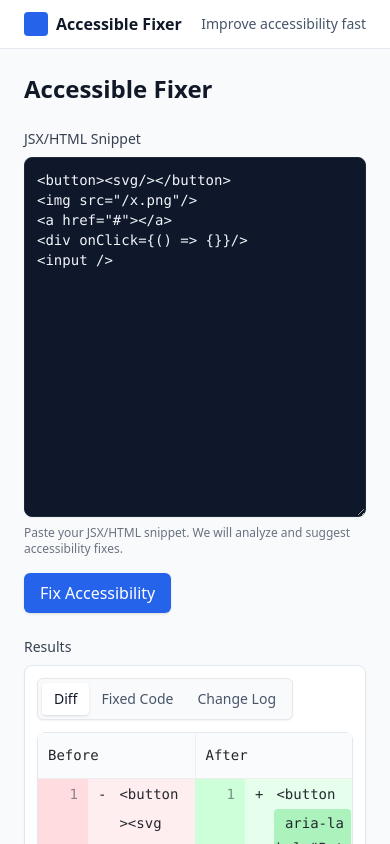
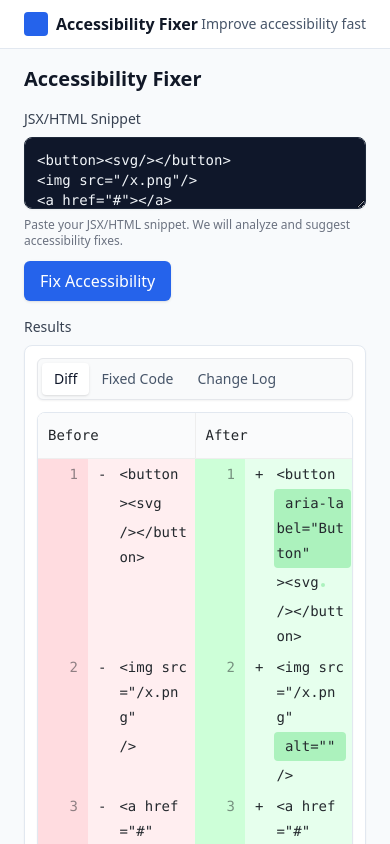
Before and after one commit to shwtnair1/accessibility-fixer, a Next.js app in the folder accessible-fixer/: page / in a window 390 px wide. Both pictures are taken after a click on the button "Fix Accessibility". Shown: the top 844 px of the page. Built offline with nearby package versions, Linux system fonts and the light colour scheme.

Commit message:
Improve UI layout and responsiveness with minor text updates
Co-authored-by: shwt.nair1 <shwt.nair1@gmail.com>

```diff
--- a/accessible-fixer/src/app/layout.tsx
+++ b/accessible-fixer/src/app/layout.tsx
@@ -2,7 +2,7 @@ import type { Metadata } from "next";
 import "./globals.css";
 
 export const metadata: Metadata = {
-	title: "Accessible Fixer",
+	title: "Accessibility Fixer",
 	description: "Fix accessibility in HTML/JSX snippets",
 };
 
@@ -16,7 +16,7 @@ export default function RootLayout({
 					<div className="mx-auto max-w-6xl px-6 py-3 flex items-center justify-between">
 						<div className="flex items-center gap-2">
 							<div className="h-6 w-6 rounded bg-blue-600"></div>
-							<span className="font-semibold">Accessible Fixer</span>
+							<span className="font-semibold">Accessibility Fixer</span>
 						</div>
 						<nav className="text-sm text-slate-600">Improve accessibility fast</nav>
 					</div>
--- a/accessible-fixer/src/app/page.tsx
+++ b/accessible-fixer/src/app/page.tsx
@@ -106,23 +106,25 @@ export default function HomePage() {
 	}, [edited]);
 
 	return (
-		<main className="min-h-screen p-6 bg-slate-50">
-			<div className="mx-auto max-w-6xl">
-				<h1 className="text-2xl font-semibold mb-6">Accessible Fixer</h1>
-				<div className="grid grid-cols-1 md:grid-cols-2 gap-6">
-					<section aria-labelledby="input-label" className="flex flex-col">
+		<main className="min-h-screen bg-slate-50">
+			<div className="mx-auto max-w-6xl px-6 py-4">
+				<h1 className="text-xl md:text-2xl font-semibold mb-4">Accessibility Fixer</h1>
+				<div className="grid grid-cols-1 md:grid-cols-2 gap-4 md:gap-6" style={{ minHeight: "calc(100vh - 90px)" }}>
+					<section aria-labelledby="input-label" className="flex min-h-0 flex-col">
 						<h2 id="input-label" className="sr-only">Input</h2>
 						<label htmlFor="snippet" className="mb-2 text-sm font-medium text-gray-700">JSX/HTML Snippet</label>
+						<div className="flex-1 min-h-0">
 							<textarea
 								id="snippet"
-							className="min-h-[360px] w-full rounded-lg border border-slate-800 bg-slate-900 text-slate-100 caret-white shadow-sm p-3 font-mono text-sm focus:outline-none focus:ring-2 focus:ring-slate-500 placeholder:text-slate-400 transition focus:shadow-md"
+								className="h-full w-full rounded-lg border border-slate-800 bg-slate-900 text-slate-100 caret-white shadow-sm p-3 font-mono text-sm focus:outline-none focus:ring-2 focus:ring-slate-500 placeholder:text-slate-400 transition focus:shadow-md"
 								placeholder="Paste JSX or HTML here..."
 								value={input}
 								onChange={(e) => setInput(e.target.value)}
 								aria-describedby="snippet-help"
 							/>
+						</div>
 						<p id="snippet-help" className="mt-2 text-xs text-gray-500">Paste your JSX/HTML snippet. We will analyze and suggest accessibility fixes.</p>
-						<div className="mt-4">
+						<div className="mt-3">
 							<button
 								type="button"
 								disabled={loading}
@@ -134,21 +136,22 @@ export default function HomePage() {
 							</button>
 						</div>
 					</section>
-					<section aria-labelledby="results-label" className="flex flex-col">
+					<section aria-labelledby="results-label" className="flex min-h-0 flex-col">
 						<h2 id="results-label" className="mb-2 text-sm font-medium text-gray-700">Results</h2>
-						<div id="results" className="w-full rounded-lg border border-slate-200 bg-white p-3 text-sm shadow-sm">
+						<div id="results" className="flex-1 min-h-0 w-full rounded-lg border border-slate-200 bg-white p-3 text-sm shadow-sm">
 							{error && <p className="text-red-600">{error}</p>}
 							{!hasResults && !error && <p className="text-gray-500">No results yet.</p>}
 							{hasResults && (
-								<Tabs.Root defaultValue="diff">
+								<Tabs.Root defaultValue="diff" className="flex h-full flex-col">
 									<Tabs.List className="mb-3 inline-flex rounded-md border bg-gray-50 p-1 text-sm shadow-sm">
 										<Tabs.Trigger value="diff" className="px-3 py-1.5 rounded transition data-[state=active]:bg-white data-[state=active]:shadow data-[state=active]:text-slate-900 text-slate-600 hover:text-slate-900">Diff</Tabs.Trigger>
 										<Tabs.Trigger value="code" className="px-3 py-1.5 rounded transition data-[state=active]:bg-white data-[state=active]:shadow data-[state=active]:text-slate-900 text-slate-600 hover:text-slate-900">Fixed Code</Tabs.Trigger>
 										<Tabs.Trigger value="log" className="px-3 py-1.5 rounded transition data-[state=active]:bg-white data-[state=active]:shadow data-[state=active]:text-slate-900 text-slate-600 hover:text-slate-900">Change Log</Tabs.Trigger>
 									</Tabs.List>
 
-									<Tabs.Content value="diff" className="outline-none">
-										<div className="rounded-lg border border-slate-200 bg-white shadow-sm">
+									<div className="flex-1 min-h-0">
+										<Tabs.Content value="diff" className="h-full outline-none">
+											<div className="h-full rounded-lg border border-slate-200 bg-white shadow-sm overflow-auto">
 												<ReactDiffViewer
 													oldValue={input}
 													newValue={fixed}
@@ -159,12 +162,12 @@ export default function HomePage() {
 											</div>
 										</Tabs.Content>
 
-									<Tabs.Content value="code" className="outline-none">
+										<Tabs.Content value="code" className="h-full outline-none">
 											<div className="mb-2 flex items-center justify-between">
 												<h3 className="font-medium">Fixed Code (Editable)</h3>
 												<button onClick={copyFixed} className="rounded border px-2 py-1 text-xs hover:bg-gray-50 active:scale-[.99] transition">Copy</button>
 											</div>
-										<div className="h-[360px] rounded-lg border border-slate-200 bg-white shadow-sm overflow-hidden">
+											<div className="h-[calc(100%-40px)] rounded-lg border border-slate-200 bg-white shadow-sm overflow-hidden">
 												<MonacoEditor
 													height="100%"
 													defaultLanguage="html"
@@ -176,8 +179,8 @@ export default function HomePage() {
 											</div>
 										</Tabs.Content>
 
-									<Tabs.Content value="log" className="outline-none">
-										<div className="space-y-3">
+										<Tabs.Content value="log" className="h-full outline-none">
+											<div className="h-full overflow-auto space-y-3">
 												{Object.keys(groupedLog).map((category) => (
 													<div key={category} className="rounded-lg border border-slate-200 bg-white shadow-sm">
 														<div className="flex items-center justify-between border-b bg-gray-50 px-3 py-2 text-sm font-medium rounded-t-lg">
@@ -213,6 +216,7 @@ export default function HomePage() {
 											))}
 										</div>
 									</Tabs.Content>
+								</div>
 							</Tabs.Root>
 							)}
 						</div>
```
Lines whose indentation alone changed are shown as unchanged.
